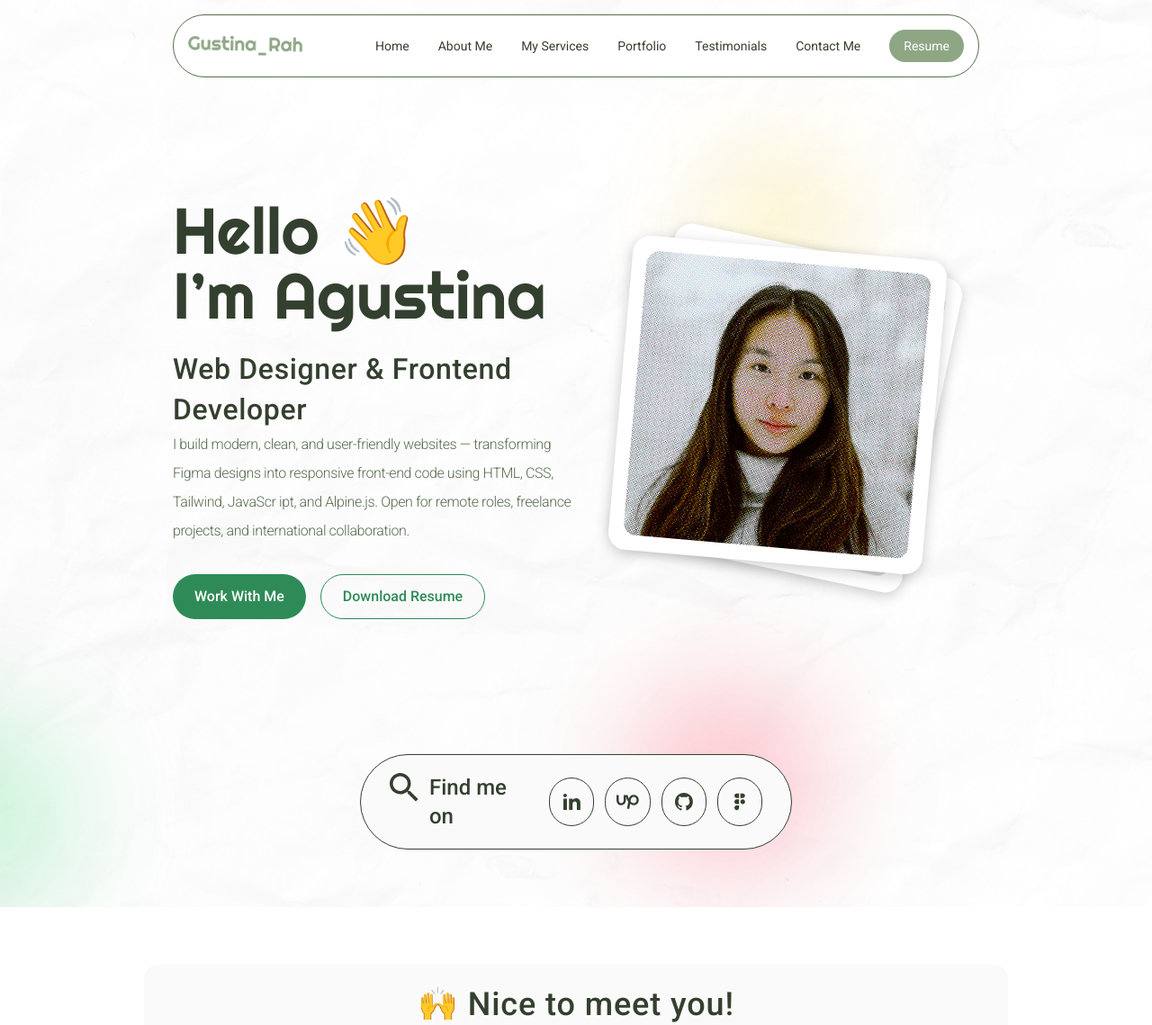
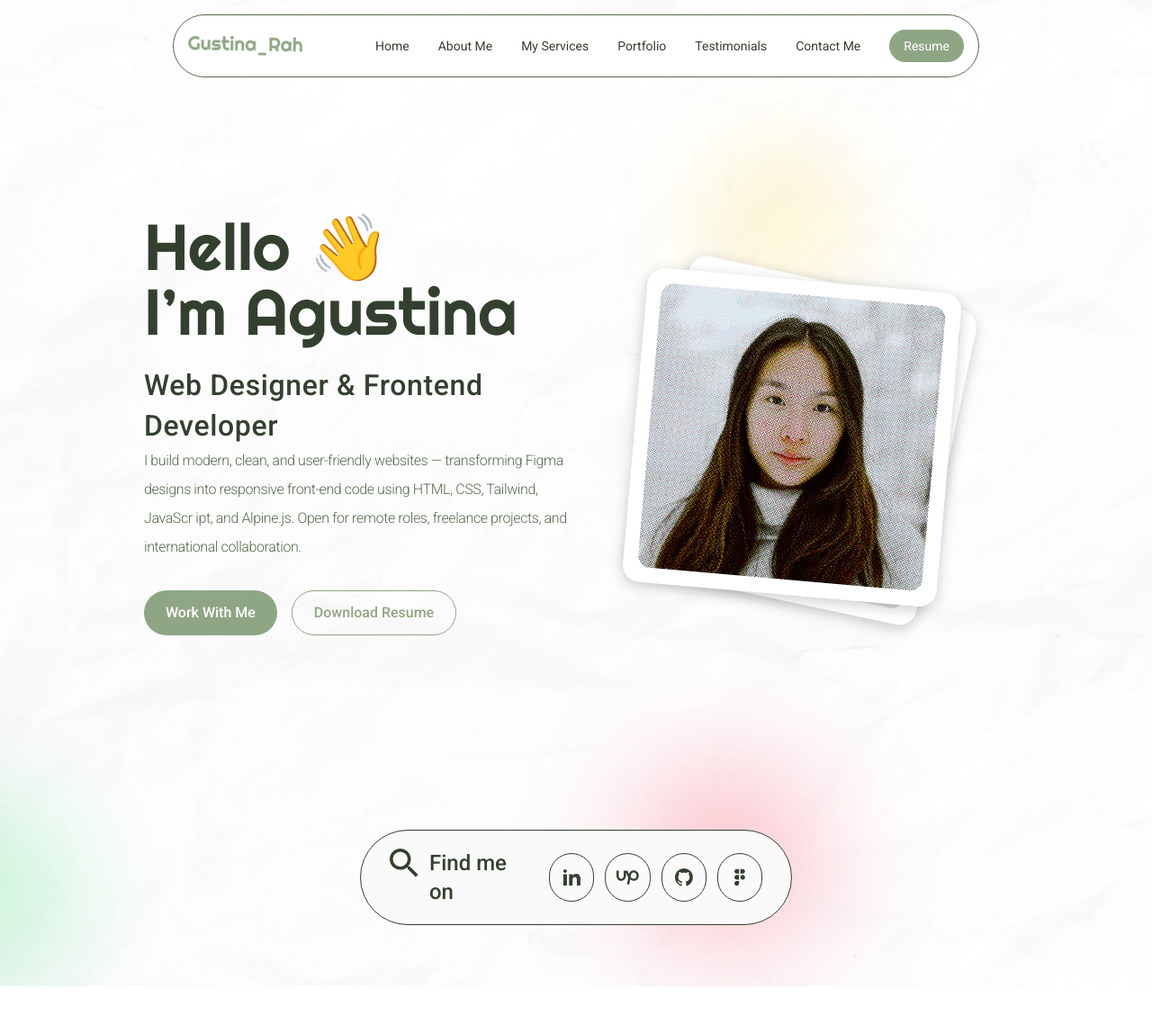
Before and after one commit to agustina12/agustina12.github.io, a website: page pagePortfolio.html in a window 1280 px wide. Shown: the part 20-1159 px from the top of the page at 90% size. Drawn offline with Linux system fonts and the light colour scheme.

Commit message:
reponsive remake

```diff
--- a/pagePortfolio.html
+++ b/pagePortfolio.html
@@ -64,9 +64,9 @@
         <div class="pointer-events-none absolute -left-32 bottom-0 h-52 w-52 rounded-full bg-green-400 opacity-50 blur-3xl -z-10"></div>
         <div class="yellow-blur pointer-events-none absolute top-24 h-32 w-32 rounded-full bg-yellow-400 opacity-60 blur-3xl -z-10"></div>
         <div class="pink-blur pointer-events-none absolute bottom-10 h-52 w-52 rounded-full bg-rose-400 opacity-70 blur-3xl -z-10"></div>
-        <div class="hero-group flex lg:flex-row justify-between items-center lg:mx-48 my-12 md:flex-col sm:flex-col sm:mx-24 sm:flex-none">
+        <div class="hero-group flex lg:flex-row justify-between items-center sm:px-6 md:px-12 lg:px-20 xl:px-40 md:flex-col sm:flex-col sm:flex-none my-12">
           <div class="hero-text sm:w-full">
-            <h1 class="headline pb-6 lg:text-7xl md:text-4xl sm:text-3xl leading-10">Hello 👋 <br />I’m Agustina</h1>
+            <h1 class="headline pb-6 lg:text-7xl md:text-5xl sm:text-3xl leading-10">Hello 👋 <br />I’m Agustina</h1>
             <p class="sub-title">Web Designer & Frontend Developer </p>
             <p class="paragraph text-base font-light leading-8 tracking-tight max-2xl:w-full  md:w-full sm:w-full">
               I build modern, clean, and user-friendly websites — transforming Figma designs into responsive front-end code using HTML, CSS, Tailwind, JavaScr ipt, and Alpine.js. Open for remote roles, freelance projects, and international
@@ -81,7 +81,7 @@
               </button>
             </div>
           </div>
-          <div class="hero-img sm:w-full">
+          <div class="hero-img sm:w-full sm:mt-9">
             <div class="container">
               <div class="card-wrapper">
                 <div class="bgCard">
@@ -94,8 +94,8 @@
             </div>
           </div>
         </div>
-        <div class="flex flex-row justify-center mx-40 my-16">
-          <div class="border border-fonts-primary bg-backgrounds-primary rounded-full w-1/2">
+        <div class="flex flex-row justify-center sm:px-6 sm:my-1 md:px-12 lg:px-20 xl:px-40 ">
+          <div class="border border-fonts-primary bg-backgrounds-primary rounded-full xl:w-1/2 xl:my-16 sm:w-full my-12">
             <div class="flex flex-row items-center justify-center py-5 px-8 gap-6">
               <div class="item-search flex gap-3">
                 <img src="./src/assets/icons/search.svg" class="h-8 w-8" />
--- a/tailwind.config.js
+++ b/tailwind.config.js
@@ -22,7 +22,7 @@ module.exports = {
         },
         buttons: {
           dark: "#000000",
-          primary: "#2E8B57",
+          primary: "#8FA685",
           secondary: "#FFD289",
           accent: "#FEF1DB",
         },
```
Also changed, not shown: src/css/output.css.
